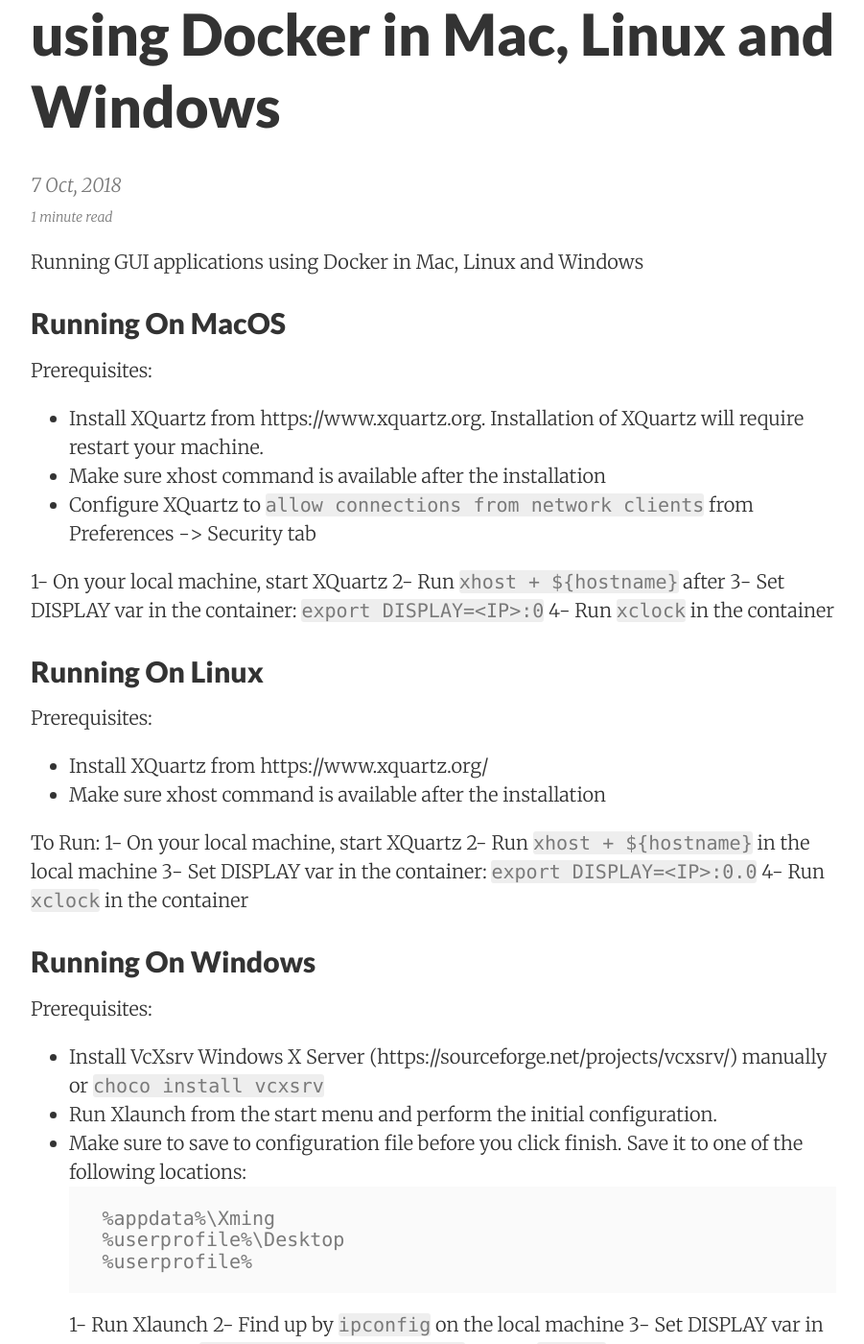
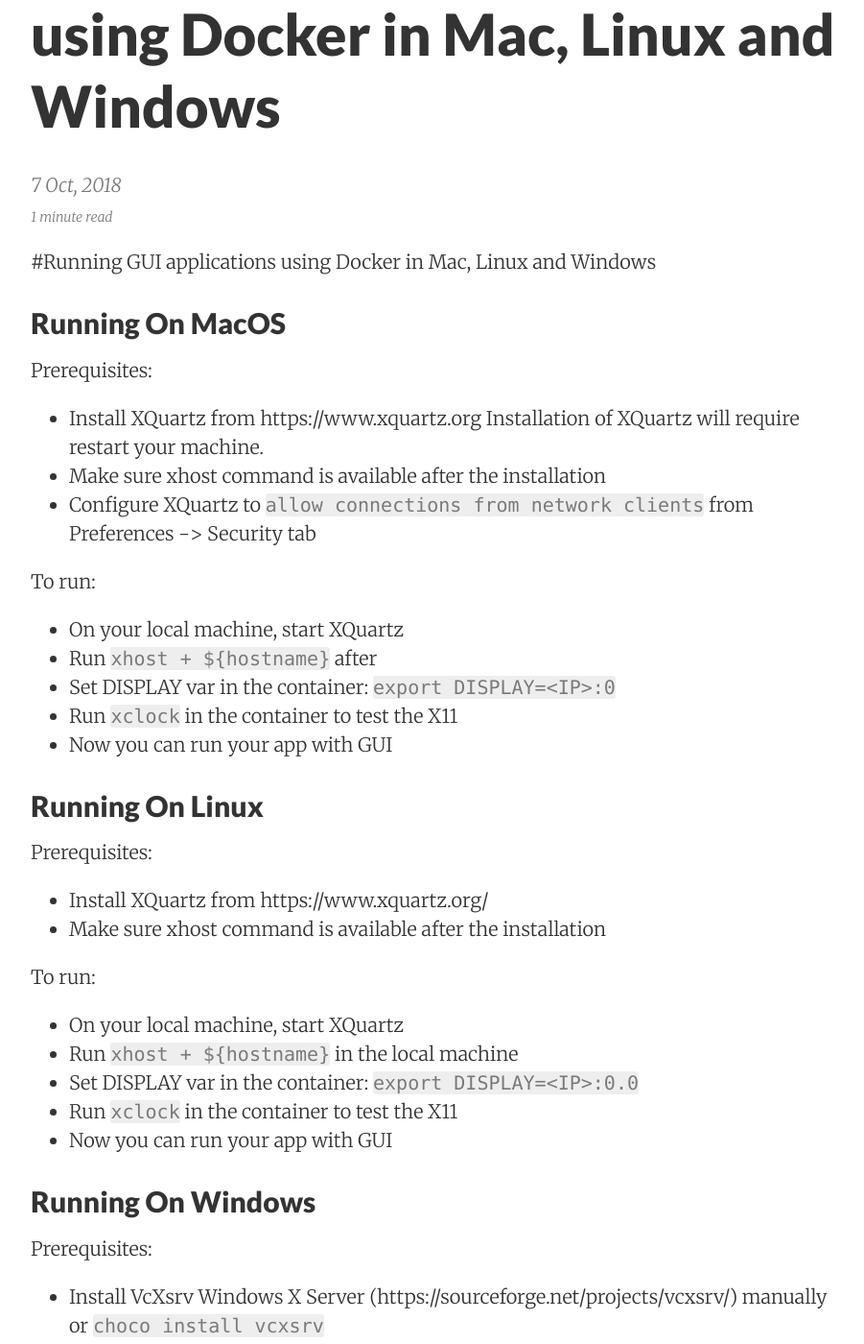
Before and after one commit to turgay/turgay.github.io, a Jekyll site: the page built from _posts/2018-10-07-docker-run-gui-app.md, in a window 1280 px wide and 1400 px high, scrolled down 294 px. Shown: the whole window at 96% size, without its empty margins (188-1089 px from the left). Built offline with Jekyll 4.4.1, drawn with Linux system fonts in a browser that asks for light colours; nearby versions of some CDN libraries; comment, search, counter and statistics services are not loaded; some of the changed text lies outside the part shown.

Commit message:
Added more details

````diff
--- a/_posts/2018-10-07-docker-run-gui-app.md
+++ b/_posts/2018-10-07-docker-run-gui-app.md
@@ -2,33 +2,39 @@
 layout:     post
 title:      Running GUI applications using Docker in Mac, Linux and Windows
 date:       2018-10-07 23:03:19
-summary:    How to run GUI applications on MacOs, Linux and Windows
+summary:    A short guide on how to run GUI applications on MacOs, Linux and Windows
 categories: docker
 ---
-Running GUI applications using Docker in Mac, Linux and Windows
+
+#Running GUI applications using Docker in Mac, Linux and Windows
+
 
 ## Running On MacOS
 
 Prerequisites:
- - Install XQuartz from https://www.xquartz.org. Installation of XQuartz will require restart your machine.
+ - Install XQuartz from https://www.xquartz.org Installation of XQuartz will require restart your machine.
  - Make sure xhost command is available after the installation
  - Configure XQuartz to `allow connections from network clients` from Preferences -> Security tab
 
- 1- On your local machine, start XQuartz
- 2- Run `xhost + ${hostname}` after
- 3- Set DISPLAY var in the container: `export DISPLAY=<IP>:0`
- 4- Run `xclock` in the container
+To run:
+ - On your local machine, start XQuartz
+ - Run `xhost + ${hostname}` after
+ - Set DISPLAY var in the container: `export DISPLAY=<IP>:0`
+ - Run `xclock` in the container to test the X11
+ - Now you can run your app with GUI
 
 ## Running On Linux
 Prerequisites:
  - Install XQuartz from https://www.xquartz.org/
  - Make sure xhost command is available after the installation
 
-To Run:
- 1- On your local machine, start XQuartz
- 2- Run `xhost + ${hostname}` in the local machine
- 3- Set DISPLAY var in the container: `export DISPLAY=<IP>:0.0`
- 4- Run `xclock` in the container
+To run:
+ - On your local machine, start XQuartz
+ - Run `xhost + ${hostname}` in the local machine
+ - Set DISPLAY var in the container: `export DISPLAY=<IP>:0.0`
+ - Run `xclock` in the container to test the X11
+ - Now you can run your app with GUI
+
 
 ## Running On Windows
 Prerequisites:
@@ -40,7 +46,9 @@ Prerequisites:
 	%userprofile%\Desktop
 	%userprofile%
     ```
-1- Run Xlaunch
-2- Find up by `ipconfig` on the local machine
-3- Set DISPLAY var in the container: `export DISPLAY=<IP>:0.0`
-4- Run `xclock` in the container
+To run:
+- Run Xlaunch
+- Find up by `ipconfig` on the local machine
+- Set DISPLAY var in the container: `export DISPLAY=<IP>:0.0`
+- Run `xclock` in the container to test the X11
+- Now you can run your app with GUI
````
